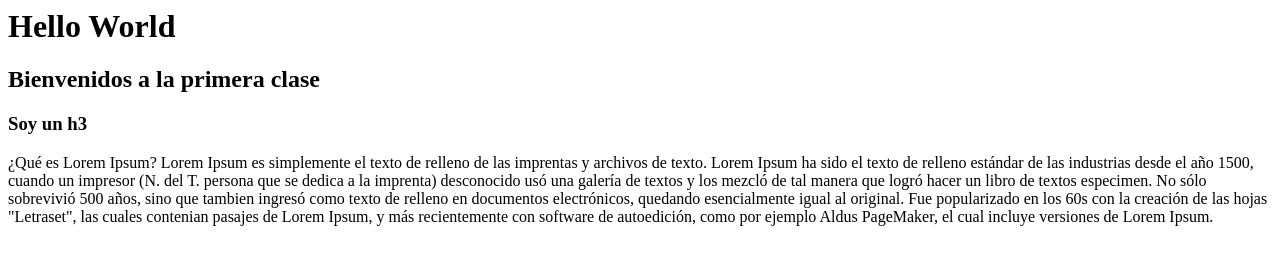
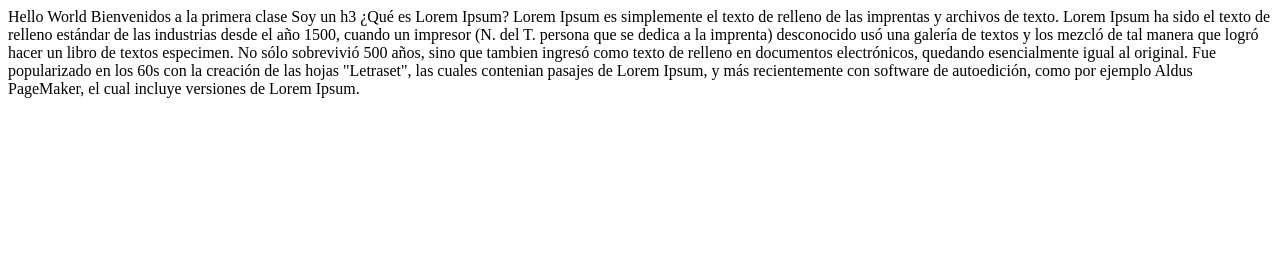
Before and after one commit to akairu/mcc2017, a plain HTML site: page index.html in a window 1280 px wide. Drawn offline with Linux system fonts and the light colour scheme.

Commit message:
changed index.html

```diff
--- a/index.html
+++ b/index.html
@@ -2,10 +2,10 @@
     <head>
     </head>
     <body>
-        <h1>Hello World</h1>
-        <h2>Bienvenidos a la primera clase</h2>
-        <h3>Soy un h3</h3>
-        <p>¿Qué es Lorem Ipsum?
-            Lorem Ipsum es simplemente el texto de relleno de las imprentas y archivos de texto. Lorem Ipsum ha sido el texto de relleno estándar de las industrias desde el año 1500, cuando un impresor (N. del T. persona que se dedica a la imprenta) desconocido usó una galería de textos y los mezcló de tal manera que logró hacer un libro de textos especimen. No sólo sobrevivió 500 años, sino que tambien ingresó como texto de relleno en documentos electrónicos, quedando esencialmente igual al original. Fue popularizado en los 60s con la creación de las hojas "Letraset", las cuales contenian pasajes de Lorem Ipsum, y más recientemente con software de autoedición, como por ejemplo Aldus PageMaker, el cual incluye versiones de Lorem Ipsum.</p>
+        <edsson>Hello World<edsson>
+        <german>Bienvenidos a la primera clase<german>
+        <jonas>Soy un h3<jonas>
+        <felix>¿Qué es Lorem Ipsum?
+            Lorem Ipsum es simplemente el texto de relleno de las imprentas y archivos de texto. Lorem Ipsum ha sido el texto de relleno estándar de las industrias desde el año 1500, cuando un impresor (N. del T. persona que se dedica a la imprenta) desconocido usó una galería de textos y los mezcló de tal manera que logró hacer un libro de textos especimen. No sólo sobrevivió 500 años, sino que tambien ingresó como texto de relleno en documentos electrónicos, quedando esencialmente igual al original. Fue popularizado en los 60s con la creación de las hojas "Letraset", las cuales contenian pasajes de Lorem Ipsum, y más recientemente con software de autoedición, como por ejemplo Aldus PageMaker, el cual incluye versiones de Lorem Ipsum.<german>
     </body>
 </html>
```
